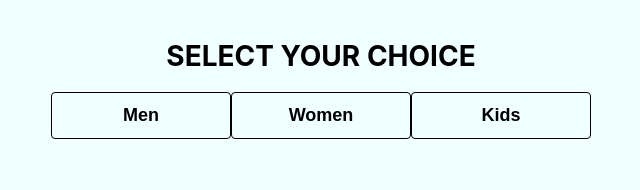
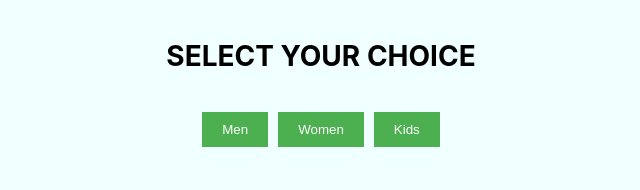
Before and after one commit to kranthikiranJ/ecommerce, a plain HTML site: page index.html in a window 1280 px wide. Shown: the whole page, without its empty margins (319-959 px from the left). Drawn offline with Linux system fonts and the light colour scheme; no server answers; a web font is replaced by a local one.

Commit message:
button functionality added

```diff
--- a/index.css
+++ b/index.css
@@ -4,6 +4,7 @@ body{
     padding: 0;
     margin: 0;
     font-family: 'Inter',sans-serif;
+    box-sizing: border-box;
 }
 .container{
     display: flex;
@@ -20,16 +21,15 @@ h1{
     display: flex;
     justify-content: center;
     align-items: center;
-    background-color: transparent;
+    margin: 20px;
 }
-button{
-    background-color: transparent;
-    border:  1px solid black;
-    border-radius: 4px;
-    width: 180px;
-    font-size: 18px;
-    padding: 12px;
-    font-weight: bold;
+.btn-container button{
+    background-color: #4caf50;
+    color: #fff;
+    border:  none;
+    padding: 10px 20px;
+    margin: 0 5px;
+    cursor: pointer;
 }
 button:hover{
     background-color: lightgreen;
--- a/index.js
+++ b/index.js
@@ -17,6 +17,7 @@ function discountPercentage(p,c){
 
 function selectCategory(categoryName){
     const prodContainer = document.getElementById('productContainer')
+
     prodContainer.innerHTML = ""
     categoryList().then((categories)=> {
         const selectedCategory = categories.find((category)=>category.category_name===categoryName)
```
